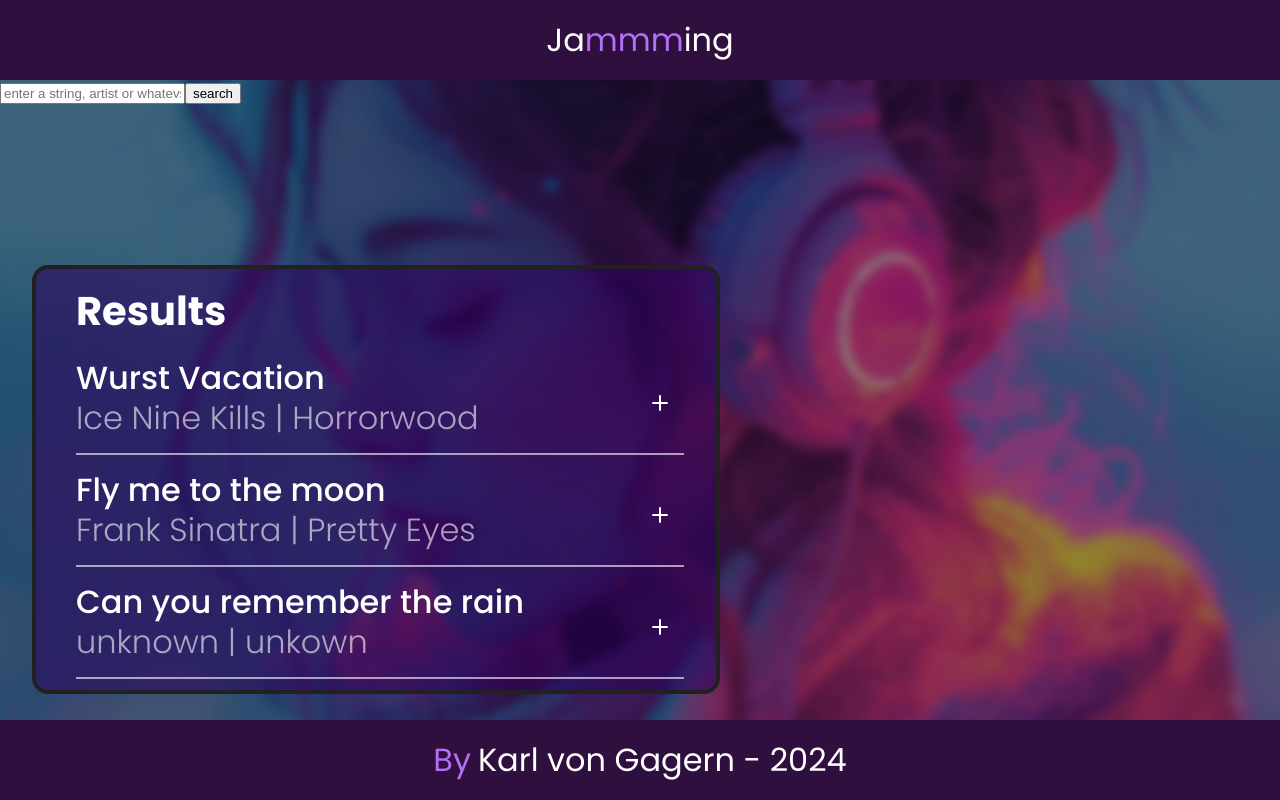
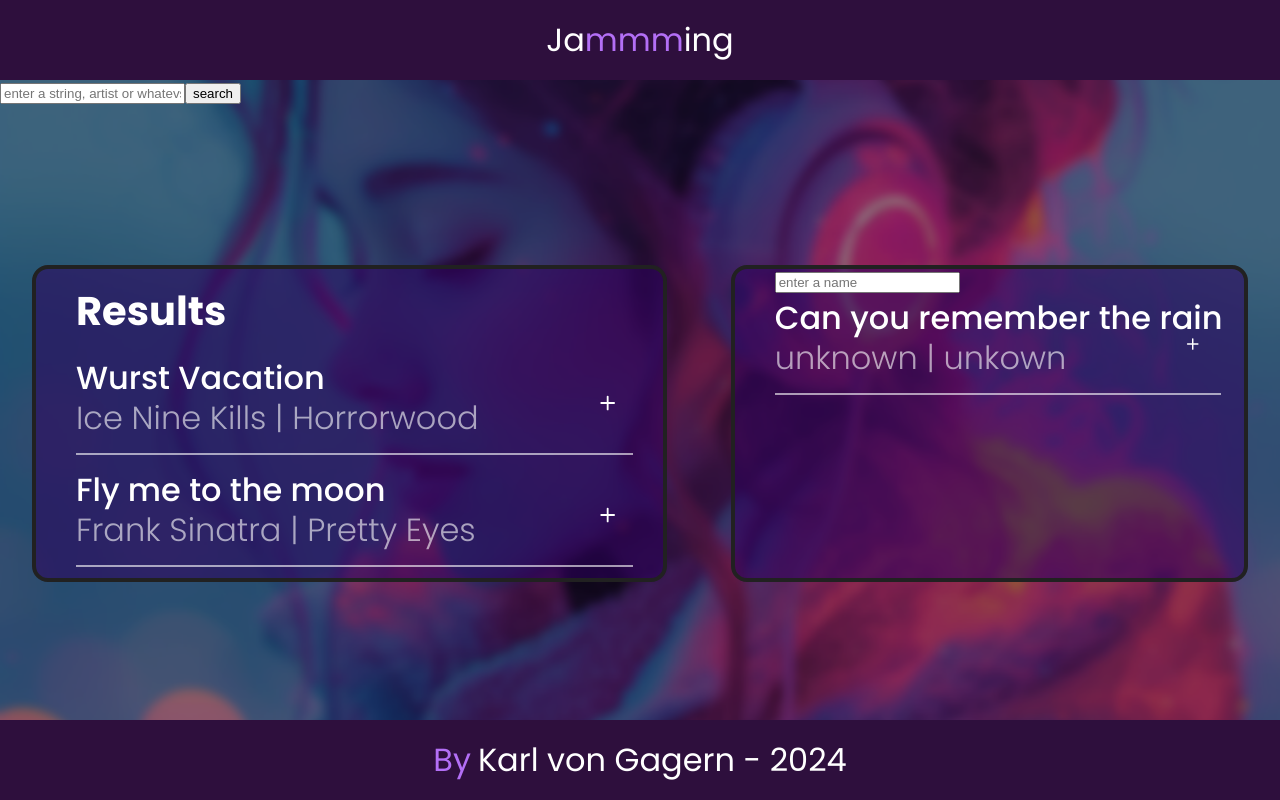
Before and after one commit to KayVeeG/Jammming, a React (Create React App) app: page / in a window 1280 px wide. Built offline with nearby package versions, Linux system fonts and the light colour scheme.

Commit message:
add first code for static playlistlist component

```diff
--- a/src/App.css
+++ b/src/App.css
@@ -52,8 +52,14 @@ main .songResults h2 {
   font-size: 2.5rem;
   margin: 0;
   padding: 0;
-  margin-top: 0.75rem;
-  margin-bottom: 0.8rem;
+  padding-top: 0.75rem;
+  padding-bottom: 0.8rem;
+}
+
+.container { /* container for songResults and playlist aside each*/
+  display: flex;
+  justify-content: center;
+  margin-top: 10rem; /* temporary */
 }
 
 .songResults {
@@ -62,8 +68,14 @@ main .songResults h2 {
   background-color: #2d005d8c;
   border-radius: 1rem;
   margin: 0 2rem;
+}
 
-  margin-top: 10rem; /* temporary */
+.playlist {
+  width: 40%; /* other should have 40 */
+  border: 0.3rem solid #212121;
+  background-color: #2d005d8c;
+  border-radius: 1rem;
+  margin: 0 2rem;
 }
 
 
--- a/src/App.js
+++ b/src/App.js
@@ -5,8 +5,8 @@ import { React, useState, useEffect } from "react";
 
 // import components
 import SearchBar from "./components/searchbar/SearchBar";
-import SearchResults from "./components/searchresults/SearchResults";
 import Song from "./components/song/Song";
+import PlaylistName from "./components/playlistname/PlaylistName";
 
 function App() {
   const [searchTerm, setSearchTerm] = useState("");
@@ -21,6 +21,10 @@ function App() {
       artist: "Frank Sinatra",
       album: "Pretty Eyes",
     },
+
+  ]);
+
+  const [addedSongs, setAddedSongs] = useState([
     {
       title: "Can you remember the rain",
       artist: "unknown",
@@ -46,15 +50,29 @@ function App() {
 
       <main>
         <SearchBar onSearch={searchHandler} />
-        <ul className="songResults">
-          <h2>Results</h2>
-          {songs.map((song) => (
-            <Song title={song.title} artist={song.artist} album={song.album} />
-          ))}
-        </ul>
-
+        <section className="container">
+          <ul className="songResults">
+            <h2>Results</h2>
+            {songs.map((song) => (
+              <Song
+                title={song.title}
+                artist={song.artist}
+                album={song.album}
+              />
+            ))}
+          </ul>
+          <ul className="playlist">
+            <PlaylistName />
+            {addedSongs.map((song) => (
+              <Song
+                title={song.title}
+                artist={song.artist}
+                album={song.album}
+              />
+            ))}
+          </ul>
+        </section>
       </main>
-
       <footer>
         <span>By</span>Karl von Gagern - 2024
       </footer>
--- /dev/null
+++ b/src/components/playlistname/PlaylistName.js
@@ -0,0 +1,26 @@
+import React, { useState } from "react";
+
+function PlaylistName() {
+  const [playlistName, setPlaylistName] = useState("");
+
+  const handleChange = (e) => {
+    setPlaylistName(e.target.value);
+  }
+
+  const handleClick = () => {
+
+  }
+
+  return (
+    <>
+      <input
+        placeholder="enter a name"
+        value={playlistName}
+        onChange={handleChange}
+        onClick={handleClick}
+      />
+    </>
+  );
+}
+
+export default PlaylistName;
--- a/src/components/searchresults/SearchResults.js
+++ /dev/null
@@ -1,9 +0,0 @@
-import {React, useState} from 'react';
-
-function SearchResults() {
-    return(
-        <h1>here are the results!</h1>
-    );
-}
-
-export default SearchResults;
```
Also changed, not shown: src/components/playlistname/PlaylistName.module.css (added).
